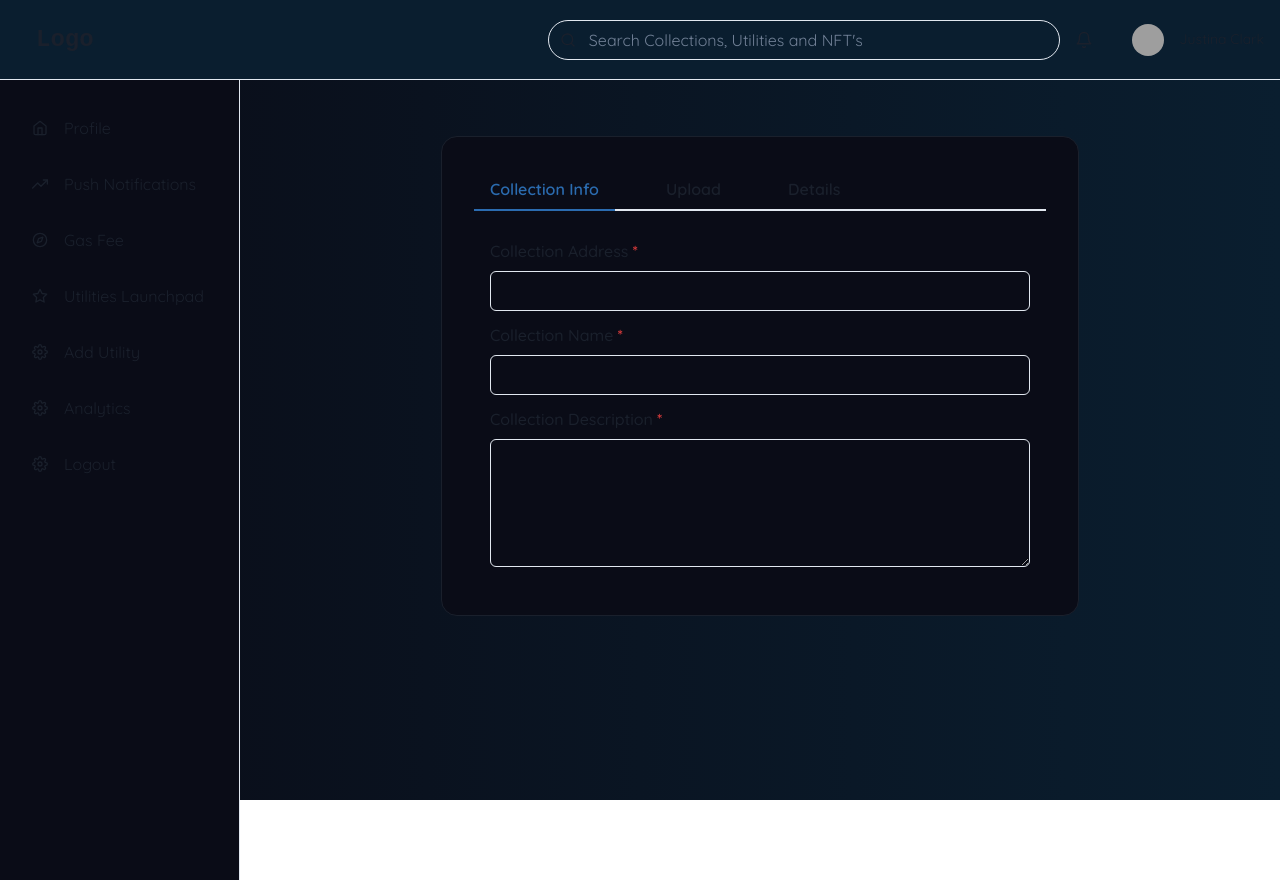
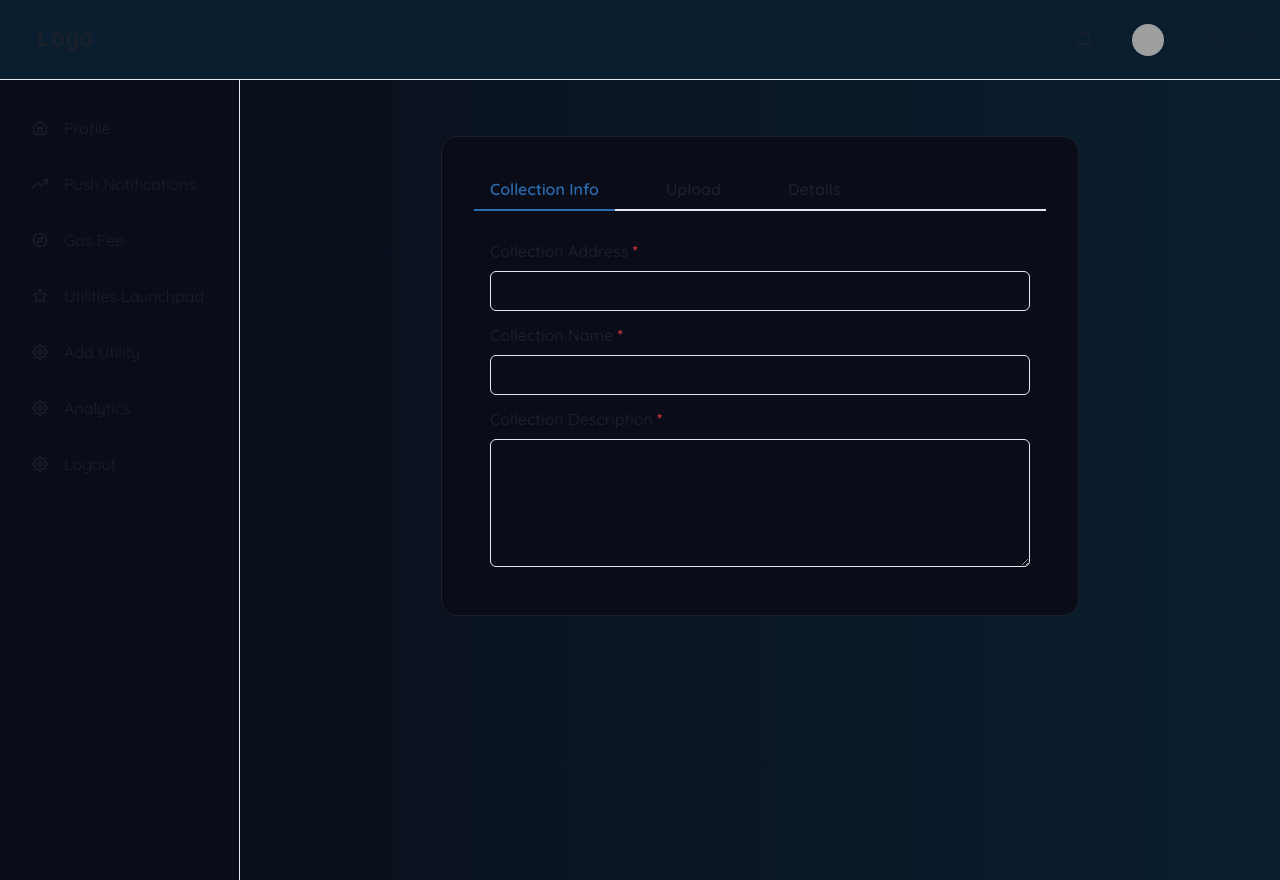
Before and after one commit to lazyfuhrer/strive-network-task, a Next.js app: page / in a window 1280 px wide. Before the commit the page ends 800 px from the top, so only its background shows below. Built offline with nearby package versions, Linux system fonts and the light colour scheme; grey boxes are pictures that could not be loaded.

Commit message:
feat: created utilites

```diff
--- a/src/components/Layout.tsx
+++ b/src/components/Layout.tsx
@@ -18,10 +18,6 @@ import {
   FlexProps,
   Menu,
   MenuButton,
-  Input,
-  Spacer,
-  InputLeftElement,
-  InputGroup
 } from '@chakra-ui/react'
 import {
   FiHome,
@@ -31,7 +27,6 @@ import {
   FiSettings,
   FiMenu,
   FiBell,
-  FiSearch
 } from 'react-icons/fi'
 import { IconType } from 'react-icons'
 
@@ -66,15 +61,20 @@ const LinkItems: Array<LinkItemProps> = [
 const SidebarContent = ({ onClose, ...rest }: SidebarProps) => {
   return (
     <Box
+      position="fixed"
+      top={0}
+      left={0}
+      bottom={0}
+      zIndex={10}
       transition="3s ease"
       bg="#0A0C17"
       borderRight="1px"
       borderRightColor={useColorModeValue('gray.200', 'gray.700')}
       w={{ base: 'full', md: 60 }}
-      pos="fixed"
       h="100vh"
       mt={{ base: 0, md: 20 }}
-      {...rest}>
+      {...rest}
+    >
       <Flex h={{base: '20', md: '5'}} alignItems="center" mx="8" justifyContent="space-between">
         <CloseButton display={{ base: 'flex', md: 'none' }} onClick={onClose} />
       </Flex>
@@ -124,13 +124,17 @@ const NavItem = ({ icon, children, ...rest }: NavItemProps) => {
 const MobileNav = ({ onOpen, ...rest }: MobileProps) => {
     return (
       <Flex
+      position="fixed"
+      top={0}
+      left={0}
+      right={0}
+      zIndex={10}
       px={{ base: 4, md: 4 }}
       height="20"
       alignItems="center"
       bg="#0A1E2F"
-        justifyContent={{ base: "space-between", md: "flex-end" }}
+      justifyContent={{ base: 'space-between', md: 'flex-end' }}
       borderBottomWidth="1px"
-        // borderBottomColor={useColorModeValue("#0A0C17", "#0A1E2F")}
       {...rest}
     >
         <IconButton
@@ -152,15 +156,6 @@ const MobileNav = ({ onOpen, ...rest }: MobileProps) => {
         >
           Logo
         </Text>
-
-        <Box flex={1}>
-            <InputGroup>
-                <InputLeftElement pointerEvents="none" fontSize={'20px'} alignSelf="center" p={3}>
-                <FiSearch color="gray.300"/>
-                </InputLeftElement>
-                <Input size="md" borderRadius={20} placeholder="Search Collections, Utilities and NFT's" />
-            </InputGroup>
-        </Box>
 
         <HStack spacing={{ base: "0", md: "6" }} justifySelf="flex-end">
           <IconButton
@@ -216,7 +211,7 @@ export default function Layout ({ children } : any) {
       </Drawer>
       {/* mobilenav */}
       <MobileNav onOpen={onOpen} />
-      <Box ml={{ base: 0, md: 60 }} p="4">
+      <Box ml={{ base: 0, md: 60 }} mt={20} p="4">
         {children}
       </Box>
     </Box>
--- a/src/pages/index.tsx
+++ b/src/pages/index.tsx
@@ -1,5 +1,8 @@
 import { Box, Button, Center, Flex, FormControl, FormLabel, Input, Tab, TabList, TabPanel, TabPanels, Tabs, Text, Textarea } from "@chakra-ui/react";
+import { Exo } from "next/font/google";
 import { AiOutlinePlusCircle } from "react-icons/ai";
+
+const exo = Exo({ subsets: ['latin'] })
 
 export default function Home() {
   return (
@@ -41,6 +44,7 @@ export default function Home() {
             </FormControl>
           </TabPanel>
           <TabPanel mt={{base: '0', md: '10'}}>
+            <main className={exo.className}>
             <Flex
               mt={{ base: '12', md: '0' }}
               direction={{ base: 'column', md: 'row' }}
@@ -125,6 +129,7 @@ export default function Home() {
                 </Box>
               </Box>
             </Flex>
+            </main>
           </TabPanel>
 
           <TabPanel>
```
Also changed, not shown: src/pages/privilege.tsx (+29 -2 lines). Lines whose indentation alone changed are shown as unchanged.
